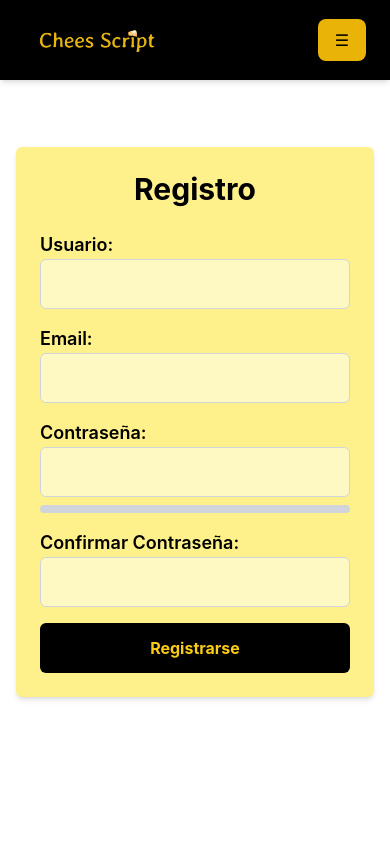
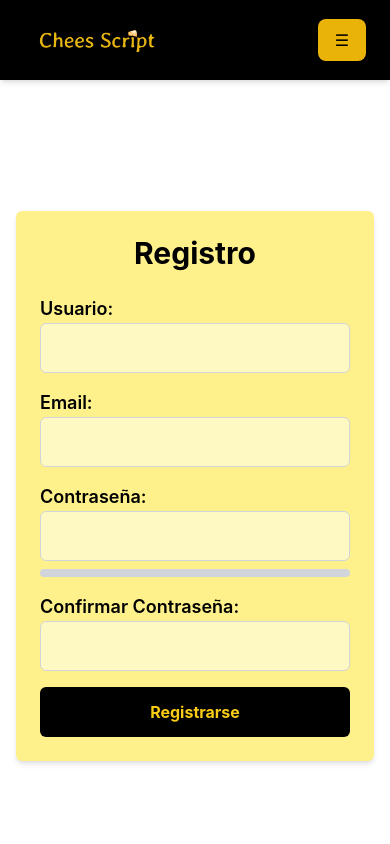
Before and after one commit to Juliog-a/Chees-Script, a React (Vite) app in the folder frontend/: page /register in a window 390 px wide. Shown: the top 844 px of the page. Built offline with nearby package versions, Linux system fonts and the light colour scheme.

Commit message:
Arreglo responsive

```diff
--- a/frontend/src/pages/Login.jsx
+++ b/frontend/src/pages/Login.jsx
@@ -92,7 +92,7 @@ const Login = () => {
     };
 
     return (
-        <div className="w-screen min-h-screen flex flex-col bg-white text-black">
+        <div className="w-screen min-h-screen flex flex-col bg-white text-black overflow-y-auto pt-32">
             <div className="flex-1 flex items-center justify-center px-4">
                 <div className="w-full max-w-[400px] text-center bg-yellow-200 p-6 rounded-md shadow-md">
                     <h2 className="text-3xl font-bold mb-6">Login</h2>
--- a/frontend/src/pages/Register.jsx
+++ b/frontend/src/pages/Register.jsx
@@ -86,7 +86,7 @@ const Register = () => {
     };
 
     return (
-        <div className="w-screen min-h-screen flex flex-col bg-white text-black">
+        <div className="w-screen min-h-screen flex flex-col bg-white text-black overflow-y-auto pt-32">
             <div className="flex-1 flex items-center justify-center px-4">
                 <div className="w-full max-w-[400px] text-center bg-yellow-200 p-6 rounded-md shadow-md">
                     <h2 className="text-3xl font-bold mb-6">Registro</h2>
```
